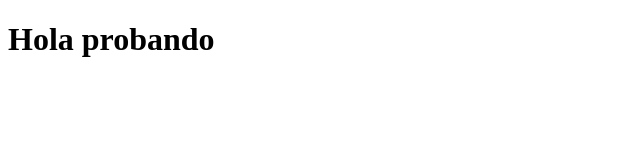
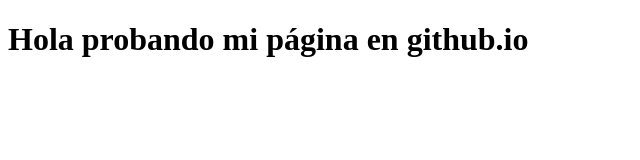
Before and after one commit to LucPinheiro/lucpinheiro.github.io, a plain HTML site: page index.html in a window 1280 px wide. Shown: the whole page, without its empty margins (0-640 px from the left). Drawn offline with Linux system fonts and the light colour scheme.

Commit message:
Update header text in index.html

```diff
--- a/index.html
+++ b/index.html
@@ -6,6 +6,6 @@
     <title>Mi pagina web</title>
 </head>
 <body>
-    <h1>Hola probando</h1>
+    <h1>Hola probando mi página en github.io</h1>
 </body>
 </html>
```
